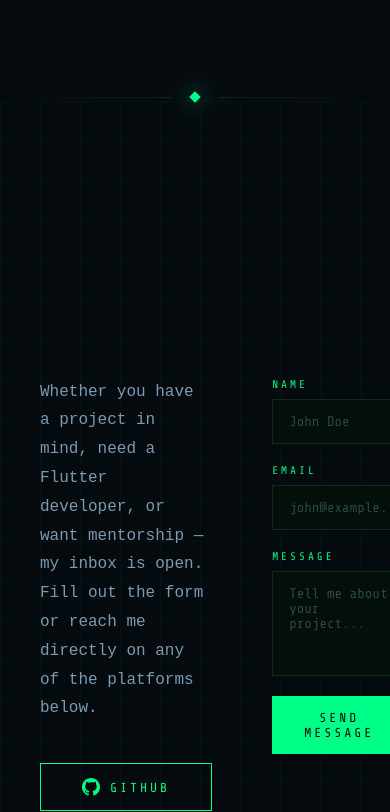
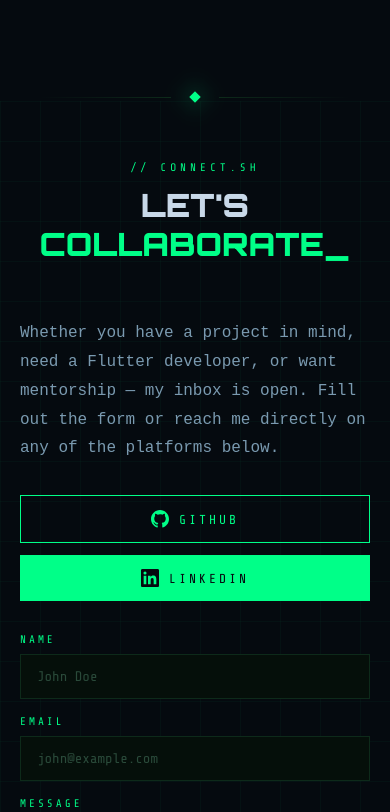
Before and after one commit to isfandiyorTM/portfolio-website, a React (Vite) app: page / in a window 390 px wide. Shown: the part 4396-5208 px from the top of the page. Built offline with nearby package versions, Linux system fonts and the light colour scheme.

Commit message:
fix contact mobile layout

```diff
--- a/src/components/Contact.jsx
+++ b/src/components/Contact.jsx
@@ -3,11 +3,9 @@ import { useReveal } from "../hooks/useReveal";
 import { SOCIAL_LINKS } from "../constants/data";
 import emailjs from "@emailjs/browser";
 
-// ─── Replace these with your real EmailJS credentials ───────────────────────
 const EMAILJS_SERVICE_ID  = "service_x2eglwf";
 const EMAILJS_TEMPLATE_ID = "template_ej7w0ws";
 const EMAILJS_PUBLIC_KEY  = "qzyvhsmpQWDWTr_Pl";
-// ────────────────────────────────────────────────────────────────────────────
 
 const GithubIcon = () => (
   <svg width="18" height="18" viewBox="0 0 24 24" fill="currentColor">
@@ -22,27 +20,22 @@ const LinkedinIcon = () => (
 );
 
 export default function Contact() {
-  const formRef  = useRef(null);
-  const titleRef = useReveal();
+  const formRef       = useRef(null);
+  const titleRef      = useReveal();
+  const infoRef       = useReveal();
   const formRevealRef = useReveal();
 
   const [form, setForm]     = useState({ name: "", email: "", message: "" });
-  const [status, setStatus] = useState("idle"); // idle | sending | success | error
+  const [status, setStatus] = useState("idle");
 
   const handleChange = (e) => setForm({ ...form, [e.target.name]: e.target.value });
 
   const handleSubmit = async (e) => {
     e.preventDefault();
     if (!form.name || !form.email || !form.message) return;
-
     setStatus("sending");
     try {
-      await emailjs.sendForm(
-        EMAILJS_SERVICE_ID,
-        EMAILJS_TEMPLATE_ID,
-        formRef.current,
-        EMAILJS_PUBLIC_KEY
-      );
+      await emailjs.sendForm(EMAILJS_SERVICE_ID, EMAILJS_TEMPLATE_ID, formRef.current, EMAILJS_PUBLIC_KEY);
       setStatus("success");
       setForm({ name: "", email: "", message: "" });
     } catch {
@@ -51,12 +44,36 @@ export default function Contact() {
   };
 
   return (
-    <section id="contact" className="grid-bg" style={{ padding: "120px 40px", width: "100%" }}>
+    <>
+      <style>{`
+        .contact-grid {
+          display: grid;
+          grid-template-columns: 1fr 1fr;
+          gap: 60px;
+          align-items: start;
+        }
+        @media (max-width: 768px) {
+          .contact-grid {
+            grid-template-columns: 1fr !important;
+            gap: 32px !important;
+          }
+          .contact-section {
+            padding: 60px 20px !important;
+          }
+          .contact-title {
+            font-size: 32px !important;
+            margin-bottom: 32px !important;
+          }
+        }
+      `}</style>
+
+      <section id="contact" className="grid-bg contact-section" style={{ padding: "120px 40px", width: "100%" }}>
         <div style={{ maxWidth: "1100px", margin: "0 auto" }}>
 
-        <div ref={titleRef} className="reveal" style={{ textAlign: "center", marginBottom: "64px" }}>
-          <p className="section-label" style={{ justifyContent: "center" }}>// CONNECT.SH</p>
-          <h2 style={{
+          {/* Title */}
+          <div ref={titleRef} className="reveal" style={{ textAlign: "center", marginBottom: "56px" }}>
+            <p className="section-label">// CONNECT.SH</p>
+            <h2 className="contact-title" style={{
               fontFamily: "var(--font-display)",
               fontSize: "clamp(28px, 5vw, 56px)",
               fontWeight: 900, lineHeight: 1.2,
@@ -65,27 +82,23 @@ export default function Contact() {
             </h2>
           </div>
 
-        <div style={{
-          display: "grid", gridTemplateColumns: "1fr 1fr",
-          gap: "60px", alignItems: "start",
-        }}>
+          {/* 2-col on desktop, 1-col on mobile */}
+          <div className="contact-grid">
 
-          {/* Left — info */}
-          <div ref={titleRef} className="reveal">
-            <p style={{ color: "var(--text-muted)", lineHeight: 1.8, marginBottom: "40px" }}>
+            {/* Left — info + social */}
+            <div ref={infoRef} className="reveal">
+              <p style={{ color: "var(--text-muted)", lineHeight: 1.8, marginBottom: "32px" }}>
                 Whether you have a project in mind, need a Flutter developer,
                 or want mentorship — my inbox is open. Fill out the form or
                 reach me directly on any of the platforms below.
               </p>
-            <div style={{ display: "flex", flexDirection: "column", gap: "16px" }}>
-              <a href={SOCIAL_LINKS.github} target="_blank" rel="noopener noreferrer"
-                style={{ textDecoration: "none" }}>
+              <div style={{ display: "flex", flexDirection: "column", gap: "12px" }}>
+                <a href={SOCIAL_LINKS.github} target="_blank" rel="noopener noreferrer" style={{ textDecoration: "none" }}>
                   <button className="btn btn-secondary" style={{ width: "100%", justifyContent: "center" }}>
                     <GithubIcon /> GitHub
                   </button>
                 </a>
-              <a href={SOCIAL_LINKS.linkedin} target="_blank" rel="noopener noreferrer"
-                style={{ textDecoration: "none" }}>
+                <a href={SOCIAL_LINKS.linkedin} target="_blank" rel="noopener noreferrer" style={{ textDecoration: "none" }}>
                   <button className="btn btn-primary" style={{ width: "100%", justifyContent: "center" }}>
                     <LinkedinIcon /> LinkedIn
                   </button>
@@ -95,50 +108,26 @@ export default function Contact() {
 
             {/* Right — form */}
             <div ref={formRevealRef} className="reveal" style={{ transitionDelay: "150ms" }}>
-            <form ref={formRef} onSubmit={handleSubmit} style={{ display: "flex", flexDirection: "column", gap: "20px" }}>
+              <form ref={formRef} onSubmit={handleSubmit} style={{ display: "flex", flexDirection: "column", gap: "16px" }}>
                 <div className="form-group">
                   <label className="form-label">Name</label>
-                <input
-                  className="form-input"
-                  type="text"
-                  name="name"
-                  placeholder="John Doe"
-                  value={form.name}
-                  onChange={handleChange}
-                  required
-                />
+                  <input className="form-input" type="text" name="name" placeholder="John Doe"
+                    value={form.name} onChange={handleChange} required />
                 </div>
                 <div className="form-group">
                   <label className="form-label">Email</label>
-                <input
-                  className="form-input"
-                  type="email"
-                  name="email"
-                  placeholder="john@example.com"
-                  value={form.email}
-                  onChange={handleChange}
-                  required
-                />
+                  <input className="form-input" type="email" name="email" placeholder="john@example.com"
+                    value={form.email} onChange={handleChange} required />
                 </div>
                 <div className="form-group">
                   <label className="form-label">Message</label>
-                <textarea
-                  className="form-input"
-                  name="message"
-                  placeholder="Tell me about your project..."
-                  rows={5}
-                  value={form.message}
-                  onChange={handleChange}
-                  required
-                />
+                  <textarea className="form-input" name="message" placeholder="Tell me about your project..."
+                    rows={5} value={form.message} onChange={handleChange} required />
                 </div>
 
-              <button
-                type="submit"
-                className="btn btn-primary"
+                <button type="submit" className="btn btn-primary"
                   style={{ justifyContent: "center", opacity: status === "sending" ? 0.7 : 1 }}
-                disabled={status === "sending"}
-              >
+                  disabled={status === "sending"}>
                   {status === "sending" ? "SENDING..." : "SEND MESSAGE"}
                 </button>
 
@@ -154,8 +143,10 @@ export default function Contact() {
                 )}
               </form>
             </div>
+
           </div>
         </div>
       </section>
+    </>
   );
 }
```
Lines whose indentation alone changed are shown as unchanged.
